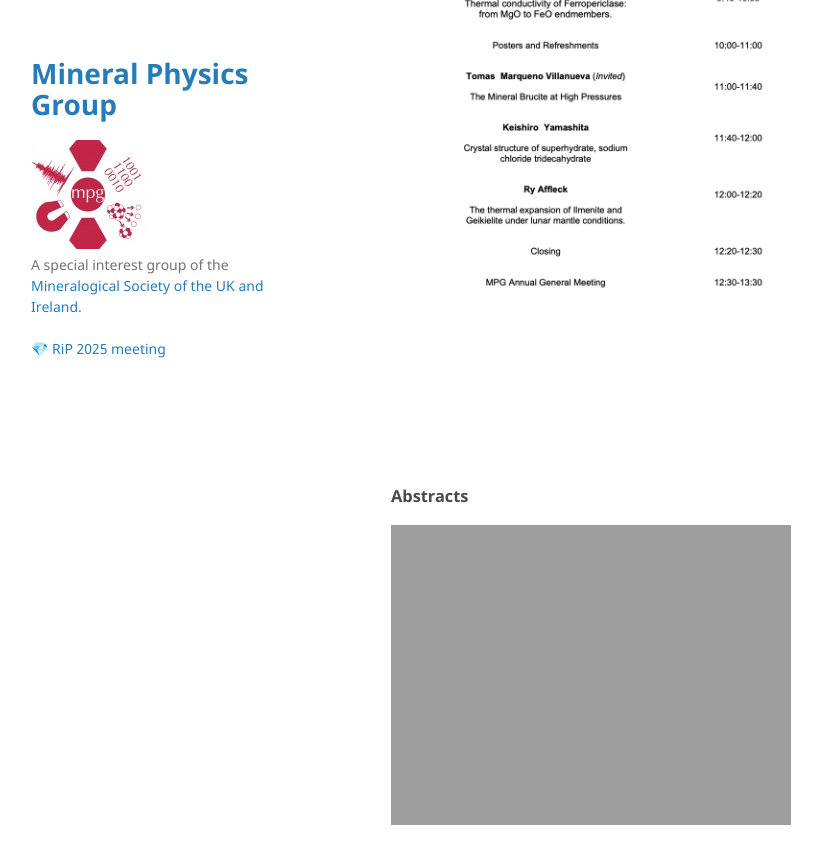
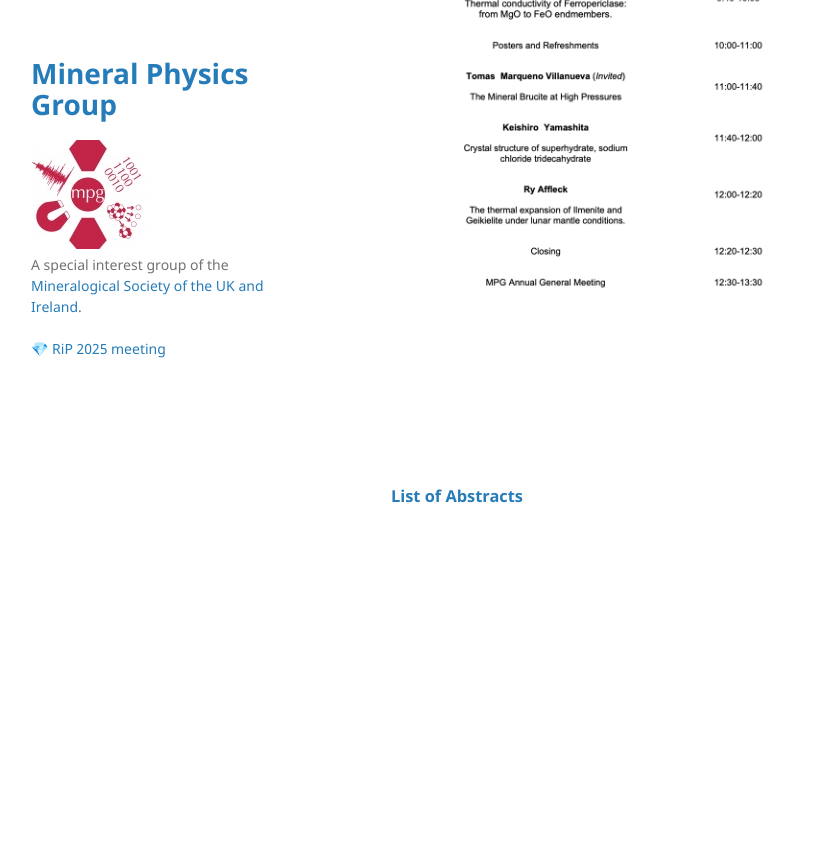
Before and after one commit to MinPhys/MinPhys.github.io, a Jekyll site: the page built from RiP_2025/RiP_2025-programme.md, in a window 1280 px wide and 900 px high, scrolled down 1885 px. Shown: the top 864 px of the window, without its empty margins (179-1001 px from the left). Built offline with Jekyll 4.4.1, drawn with Linux system fonts in a browser that asks for light colours; after the commit the page ends 2460 px from its top, so only the background shows below that.

Commit message:
Update RiP_2025-programme.md

```diff
--- a/RiP_2025/RiP_2025-programme.md
+++ b/RiP_2025/RiP_2025-programme.md
@@ -31,5 +31,4 @@ The MPG AGM will take place after the meetings close on Thursday, all are welcom
 ![programme1](https://MinPhys.github.io/RiP_2025/assets/programme1.png)
 ![programme2](https://MinPhys.github.io/RiP_2025/assets/programme2.png)
 
-### Abstracts
-![abstracts](https://MinPhys.github.io/RiP_2025/assets/RiP25_abstracts.pdf)
+### [List of Abstracts](https://MinPhys.github.io/RiP_2025/assets/RiP25_abstracts.pdf)
```
